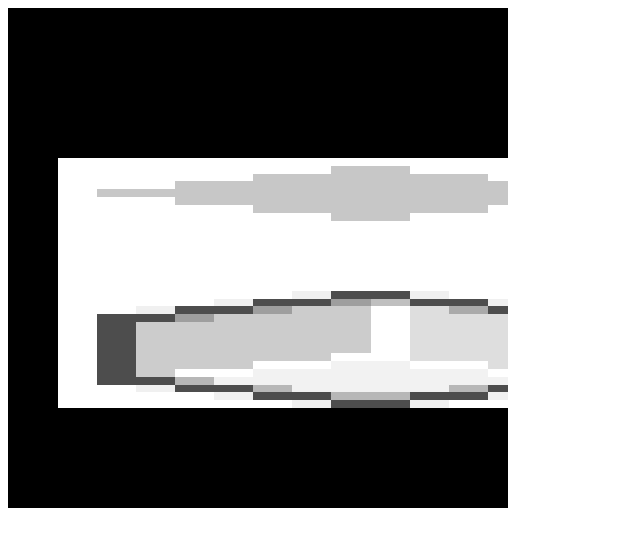
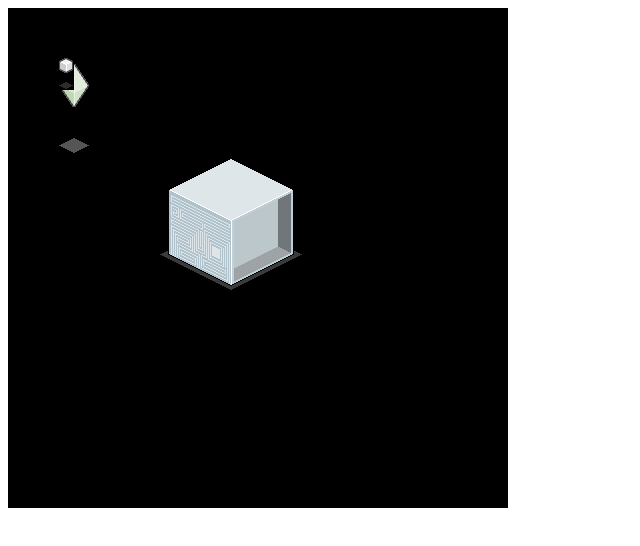
Before and after one commit to andrebaaij/Mind-your-own-empire, a plain HTML site: page 2dContext.html in a window 1280 px wide. Shown: the whole page, without its empty margins (0-640 px from the left). Drawn offline with Linux system fonts and the light colour scheme; animation ran at ten frames a second.

Commit message:
context2d save

```diff
--- a/assets/javascript/2dContext.js
+++ b/assets/javascript/2dContext.js
@@ -6,6 +6,8 @@ var cubeVertexIndexBuffer;
 
 
 function context2d(canvas) {
+    var gl;
+
     try {
         gl = canvas.getContext("experimental-webgl");
         gl.viewportWidth = canvas.width;
@@ -16,18 +18,34 @@ function context2d(canvas) {
         alert("Could not initialise WebGL, sorry :-(");
     }
 
+    this.helper.variables.texture.max_units = gl.getParameter(gl.MAX_TEXTURE_IMAGE_UNITS),
+    this.helper.gl = gl;
+
     this.initShaders();
     this.initBuffers();
-    var img = common.resources.tilesets.get("block");
-    this.initTexture(img);
 
     gl.clearColor(0.0, 0.0, 0.0, 1.0);
     gl.enable(gl.DEPTH_TEST);
+    gl.clear(gl.COLOR_BUFFER_BIT | gl.DEPTH_BUFFER_BIT)
+
 
     this.tick();
 };
 
+context2d.prototype.helper = {
+    variables : {
+        texture : {
+            current_unit : -1,
+            array : []
+        }
+    }
+};
+
+
+
 context2d.prototype.initShaders = function() {
+    var gl = this.helper.gl;
+
     var fragmentShader = this.getShader(gl, "shader-fs");
     var vertexShader = this.getShader(gl, "shader-vs");
 
@@ -50,6 +68,7 @@ context2d.prototype.initShaders = function() {
 
     // set the resolution
     shaderProgram.resolutionLocation = gl.getUniformLocation(shaderProgram, "u_resolution");
+    shaderProgram.textureresolution = gl.getUniformLocation(shaderProgram, "u_textureresolution");
     gl.uniform2f(shaderProgram.resolutionLocation, 500, 500);
 
     shaderProgram.samplerUniform = gl.getUniformLocation(shaderProgram, "uSampler");
@@ -58,24 +77,7 @@ context2d.prototype.initShaders = function() {
 
 
 context2d.prototype.initTexture = function(img) {
-//    neheTexture = gl.createTexture();
-//    neheTexture.image = new Image();
-//    neheTexture.image.onload = function () {
-//        gl.activeTexture(gl.TEXTURE0);
-//        gl.bindTexture(gl.TEXTURE_2D, neheTexture);
-//       // gl.pixelStorei(gl.UNPACK_FLIP_Y_WEBGL, true);
-//        gl.texImage2D(gl.TEXTURE_2D, 0, gl.RGBA, gl.RGBA, gl.UNSIGNED_BYTE, neheTexture.image);
-//        gl.texParameteri(gl.TEXTURE_2D, gl.TEXTURE_MAG_FILTER, gl.NEAREST);
-//        gl.texParameteri(gl.TEXTURE_2D, gl.TEXTURE_MIN_FILTER, gl.NEAREST);
-//        //gl.bindTexture(gl.TEXTURE_2D, null);
-//
-//    }.bind(this);
-//
-//    neheTexture.image.src = "./assets/nehe.gif";
-
-//    if (img.buffer) {
-//        return;
-//    }
+    var gl = this.helper.gl;
 
     var n2size = Math.pow(2, Math.ceil(Math.log(Math.max(img.width, img.height)) / Math.log(2)));
     var n2img;
@@ -87,7 +89,7 @@ context2d.prototype.initTexture = function(img) {
 
     var buffer = {};
 
-    neheTexture = buffer.texture = gl.createTexture();
+    buffer.texture = gl.createTexture();
     buffer.texture.image = n2canvas;
 
     gl.bindTexture(gl.TEXTURE_2D, buffer.texture);
@@ -95,31 +97,10 @@ context2d.prototype.initTexture = function(img) {
     gl.texParameteri(gl.TEXTURE_2D, gl.TEXTURE_MAG_FILTER, gl.NEAREST);
     gl.texParameteri(gl.TEXTURE_2D, gl.TEXTURE_MIN_FILTER, gl.NEAREST);
     gl.bindTexture(gl.TEXTURE_2D, null);
+    gl.blendFunc(gl.SRC_ALPHA, gl.ONE_MINUS_SRC_ALPHA);
+    gl.enable(gl.BLEND);
 
     buffer.position = gl.createBuffer(); // imagePositionBuffer;
-
-    //    buffer.position.height = 500;
-    //    buffer.position.width = 500
-    //    buffer.position.itemSize = 3;
-    //    buffer.position.numItems = 500*500*3;
-    //    buffer.position.vertices = [];
-
-    //    for(var i = 0; i < buffer.position.numItems; i++) {
-    //        // push x
-    //        buffer.position.vertices.push(i%buffer.position.width)
-    //
-    //        // push y
-    //        buffer.position.vertices.push(Math.floor(i/buffer.position.width))
-    //
-    //        // push z
-    //        buffer.position.vertices.push(0);
-    //    }
-    //
-    //    gl.bindBuffer(gl.ARRAY_BUFFER, buffer.position);
-    //    gl.bufferData(gl.ARRAY_BUFFER, new Float32Array(buffer.position.vertices), gl.STATIC_DRAW);
-    //    gl.vertexAttribPointer(this.shaderProgram.vertexPositionAttribute, buffer.position.itemSize, gl.FLOAT, false, 0, 0);
-
-
 
     buffer.vertexTextureCoord = gl.createBuffer(); //imageVertexTextureCoordBuffer;
     buffer.vertexTextureCoord.itemSize = 2;
@@ -129,106 +110,63 @@ context2d.prototype.initTexture = function(img) {
     buffer.vertexIndex.itemSize = 1;
     buffer.vertexIndex.numItems = 6;
 
-    gl.activeTexture(gl.TEXTURE0);
+    this.helper.variables.texture.current_unit += 1;
+    if (this.helper.variables.texture.current_unit === this.helper.variables.texture.max_units) {
+        this.helper.variables.texture.current_unit = 0;
+    }
+
+    if (this.helper.variables.texture.array[this.helper.variables.texture.current_unit]) {
+        this.helper.variables.texture.array[this.helper.variables.texture.current_unit].buffer.texture.unit_number = null;
+        this.helper.variables.texture.array[this.helper.variables.texture.current_unit].buffer.texture.unit_identifier = null;
+    }
+
+    buffer.texture.unit_number = this.helper.variables.texture.current_unit;
+    buffer.texture.unit_identifier = 'TEXTURE' + this.helper.variables.texture.current_unit;
+    this.helper.variables.texture.array[this.helper.variables.texture.current_unit] = img;
+
+    console.log(gl[buffer.texture.unit_identifier]);
+
+    gl.activeTexture(gl[buffer.texture.unit_identifier]);
     gl.bindTexture(gl.TEXTURE_2D, buffer.texture);
     gl.texImage2D(gl.TEXTURE_2D, 0, gl.RGBA, gl.RGBA, gl.UNSIGNED_BYTE, buffer.texture.image);
 
     return img.buffer = buffer;
+}
 
-//    this.ACTIVE_MAX_COMBINED_TEXTURE_IMAGE_UNITS += 1;
-//    if (this.ACTIVE_MAX_COMBINED_TEXTURE_IMAGE_UNITS === this.MAX_COMBINED_TEXTURE_IMAGE_UNITS) {
-//        this.ACTIVE_MAX_COMBINED_TEXTURE_IMAGE_UNITS = 0;
-//    }
-//
-//    var glActiveTextureReference = 'TEXTURE' + this.ACTIVE_MAX_COMBINED_TEXTURE_IMAGE_UNITS
-//
-//    gl.activeTexture(gl[glActiveTextureReference]);
-//    gl.bindTexture(gl.TEXTURE_2D, texture);
-//    gl.texImage2D(gl.TEXTURE_2D, 0, gl.RGBA, gl.RGBA, gl.UNSIGNED_BYTE, texture.image);
-//
-//    return texture.glActiveTextureReference = glActiveTextureReference;
+context2d.prototype.initBuffers = function() {
+    var gl = this.helper.gl;
 
+    cubeVertexPositionBuffer = gl.createBuffer();
+    cubeVertexPositionBuffer.itemSize = 3;
+    cubeVertexPositionBuffer.numItems = 4;
 
+    cubeVertexIndexBuffer = gl.createBuffer();
+    cubeVertexIndexBuffer.itemSize = 1;
+    cubeVertexIndexBuffer.numItems = 6;
 
-
+    cubeVertexTextureCoordBuffer = gl.createBuffer();
+    cubeVertexTextureCoordBuffer.itemSize = 2;
+    cubeVertexTextureCoordBuffer.numItems = 4;
 
 }
 
-context2d.prototype.initBuffers = function() {
-    cubeVertexPositionBuffer = gl.createBuffer();
-    gl.bindBuffer(gl.ARRAY_BUFFER, cubeVertexPositionBuffer);
-    var x = 50,
-        y = 150,
-        width = 1250,
-        height = 250;
+context2d.prototype.tick = function() {
+    var gl = this.helper.gl;
 
+    requestAnimationFrame(this.tick.bind(this));
 
-    vertices = [
-        x,y,1,
-        x+width,y,1,
-        x+width,y+height,1,
-        x,y+height,1
-    ]
+    //gl.clear(gl.COLOR_BUFFER_BIT | gl.DEPTH_BUFFER_BIT);
 
-    gl.bufferData(gl.ARRAY_BUFFER, new Float32Array(vertices), gl.STATIC_DRAW);
-    cubeVertexPositionBuffer.itemSize = 3;
-    cubeVertexPositionBuffer.numItems = 4;
+    for (var i = 0; i < 100; i++) {
+        var img = common.resources.tilesets.get("block");
+        this.drawImage(img, 50, 50);
+    }
 
-    cubeVertexTextureCoordBuffer = gl.createBuffer();
-    gl.bindBuffer(gl.ARRAY_BUFFER, cubeVertexTextureCoordBuffer);
-    var textureCoords = [
-      // Front face
-      0.0, 0.0,
-      1.0, 0.0,
-      1.0, 1.0,
-      0.0, 1.0
-    ];
-    gl.bufferData(gl.ARRAY_BUFFER, new Float32Array(textureCoords), gl.STATIC_DRAW);
-    cubeVertexTextureCoordBuffer.itemSize = 2;
-    cubeVertexTextureCoordBuffer.numItems = 4;
+    var img = common.resources.tilesets.get("mind");
+    this.drawImage(img, 150, 150);
 
-    cubeVertexIndexBuffer = gl.createBuffer();
-    gl.bindBuffer(gl.ELEMENT_ARRAY_BUFFER, cubeVertexIndexBuffer);
-    var cubeVertexIndices = [
-        0, 1, 2,
-        0, 2, 3
-    ];
-    gl.bufferData(gl.ELEMENT_ARRAY_BUFFER, new Uint16Array(cubeVertexIndices), gl.STATIC_DRAW);
-    cubeVertexIndexBuffer.itemSize = 1;
-    cubeVertexIndexBuffer.numItems = 6;
-}
-
-context2d.prototype.tick = function() {
-    requestAnimationFrame(this.tick.bind(this));
-    this.drawScene();
-}
-
-context2d.prototype.drawScene = function() {
-    var img = common.resources.tilesets.get("block");
-    this.drawImage(img);
-    this.initTexture(img);
-
-
-
-
-
-
-
-    //gl.viewport(0, 0, gl.viewportWidth, gl.viewportHeight);
-    gl.clear(gl.COLOR_BUFFER_BIT | gl.DEPTH_BUFFER_BIT);
-
-    gl.bindBuffer(gl.ARRAY_BUFFER, cubeVertexPositionBuffer);
-    gl.vertexAttribPointer(shaderProgram.vertexPositionAttribute, cubeVertexPositionBuffer.itemSize, gl.FLOAT, false, 0, 0);
-
-    gl.bindBuffer(gl.ARRAY_BUFFER, cubeVertexTextureCoordBuffer);
-    gl.vertexAttribPointer(shaderProgram.textureCoordAttribute, cubeVertexTextureCoordBuffer.itemSize, gl.FLOAT, false, 0, 0);
-
-    gl.activeTexture(gl.TEXTURE0);
-    gl.bindTexture(gl.TEXTURE_2D, neheTexture);
-    gl.uniform1i(shaderProgram.samplerUniform, 0);
-
-    gl.bindBuffer(gl.ELEMENT_ARRAY_BUFFER, cubeVertexIndexBuffer);
-    gl.drawElements(gl.TRIANGLES, cubeVertexIndexBuffer.numItems, gl.UNSIGNED_SHORT, 0);
+    var img = common.resources.tilesets.get("tower");
+    this.drawImage(img, 50, 50);
 }
 
 context2d.prototype.getShader = function(gl, id) {
@@ -266,24 +204,6 @@ context2d.prototype.getShader = function(gl, id) {
     return shader;
 }
 
-
-
-
-
-
-
-
-
-
-
-
-
-
-
-
-
-
-
 /*
 
     Extra
@@ -292,107 +212,121 @@ context2d.prototype.getShader = function(gl, id) {
 
 
 context2d.prototype.drawImage = function () {
+    var gl = this.helper.gl;
+
     var params = {};
 
     // Default settings
     params.img = arguments[0];
+
     // If the image is not loaded yet, we can stop this.
     if (!params.img || !params.img.complete) {
         return;
     }
 
-//    params.width = params.img.width;
-//    params.height = params.img.height;
-//    params.sx = 0;
-//    params.sy = 0;
-//    params.swidth = params.img.width;
-//    params.sheight = params.img.height;
-//
-//    if (arguments.length === 3) {
-//        // context.drawImage(img,x,y);
-//        params.x = arguments[1];
-//        params.y = arguments[2];
-//    } else if (arguments.length === 5) {
-//        // context.drawImage(img,x,y,width,height);
-//        params.x = arguments[1];
-//        params.y = arguments[2];
-//        params.width = arguments[3];
-//        params.height = arguments[4];
-//    } else if (arguments.length === 9) {
-//        // context.drawImage(img,sx,sy,swidth,sheight,x,y,width,height);
-//        params.sx = arguments[1];
-//        params.sy = arguments[2];
-//        params.swidth = arguments[3];
-//        params.sheight = arguments[4];
-//        params.x = arguments[5];
-//        params.y = arguments[6];
-//        params.width = arguments[7];
-//        params.height = arguments[8];
-//    } else {
-//        // incorrect number of arguments.
-//        return;
-//    }
-//
+    params.width = params.img.width;
+    params.height = params.img.height;
+    params.sx = 0;
+    params.sy = 0;
+    params.swidth = params.img.width;
+    params.sheight = params.img.height;
+
+    if (arguments.length === 3) {
+        // context.drawImage(img,x,y);
+        params.x = arguments[1];
+        params.y = arguments[2];
+    } else if (arguments.length === 5) {
+        // context.drawImage(img,x,y,width,height);
+        params.x = arguments[1];
+        params.y = arguments[2];
+        params.width = arguments[3];
+        params.height = arguments[4];
+    } else if (arguments.length === 9) {
+        // context.drawImage(img,sx,sy,swidth,sheight,x,y,width,height);
+        params.sx = arguments[1];
+        params.sy = arguments[2];
+        params.swidth = arguments[3];
+        params.sheight = arguments[4];
+        params.x = arguments[5];
+        params.y = arguments[6];
+        params.width = arguments[7];
+        params.height = arguments[8];
+    } else {
+        // incorrect number of arguments.
+        return;
+    }
+
     // If the image is not buffered yet, buffer it now.
     if (!params.img.buffer) {
-        params.img.buffer = this.bufferImage(params.img);
+        //params.img.buffer = this.bufferImage(params.img);
+        this.initTexture(params.img);
     }
 //
 //    // If the texture is not activate anymore, activate it.
 //    if (!params.img.buffer.texture.glActiveTextureReference) {
 //        params.img.buffer.texture.glActiveTextureReference = this.activateTexture(params.img.buffer.texture);
 //    }
-//
-//    params.img.buffer.position.vertices = [
-//    50, 50, 1.0,
-//     0, 50, 1.0,
-//    50,  0, 1.0,
-//     0,  0, 1.0
-//    ];
-//
-//    params.img.buffer.textureCoords = [
-//        50, 50,
-//         0, 50,
-//         0, 0,
-//        50, 0
-//    ];
-//
-//    params.img.buffer.cubeVertexIndices = [
-//        0, 1, 2,
-//        0, 2, 3
-//    ];
-//
-//    // If the texturesize has changed, assign it again.
-//    if (params.img.buffer.texture.image.width !== this.resolutionSize) {
-//        gl.uniform2f(this.shaderProgram.textureresolutionLocation,
-//            params.img.buffer.texture.image.width,
-//            params.img.buffer.texture.image.height);
-//
-//        this.resolutionSize = params.img.buffer.texture.image.width;
-//    }
-//
-//    gl.bindBuffer(gl.ARRAY_BUFFER, params.img.buffer.position);
-//    gl.bufferData(gl.ARRAY_BUFFER, new Float32Array(params.img.buffer.position.vertices), gl.STATIC_DRAW);
-//    gl.vertexAttribPointer(this.shaderProgram.vertexPositionAttribute, params.img.buffer.position.itemSize, gl.FLOAT, false, 0, 0);
-//
-//    // look up where the vertex data needs to go.
-//    var positionLocation = gl.getAttribLocation(this.shaderProgram, "a_position");
-//    gl.enableVertexAttribArray(positionLocation);
-//    gl.vertexAttribPointer(positionLocation, 2, gl.FLOAT, false, 0, 0);
-//
-//    gl.bindBuffer(gl.ELEMENT_ARRAY_BUFFER, params.img.buffer.vertexIndex);
-//    gl.bufferData(gl.ELEMENT_ARRAY_BUFFER, new Uint16Array(params.img.buffer.cubeVertexIndices), gl.STATIC_DRAW);
-//
-//    gl.bindBuffer(gl.ARRAY_BUFFER, params.img.buffer.vertexTextureCoord);
-//    gl.bufferData(gl.ARRAY_BUFFER, new Float32Array(params.img.buffer.textureCoords), gl.STREAM_DRAW);
-//    gl.vertexAttribPointer(this.shaderProgram.textureCoordAttribute, params.img.buffer.vertexTextureCoord.itemSize, gl.FLOAT, false, 0, 0);
-//
-//
-//    //gl.activeTexture(gl[params.img.buffer.texture.glActiveTextureReference]);
-//
-//    //gl.uniform1i(this.shaderProgram.samplerUniform, 0);
-//
-//    gl.bindBuffer(gl.ELEMENT_ARRAY_BUFFER, params.img.buffer.vertexIndex);
-//    this.setMatrixUniforms(gl);
-//    gl.drawElements(gl.TRIANGLES, params.img.buffer.vertexIndex.numItems, gl.UNSIGNED_SHORT, 0);
+
+    //gl.viewport(0, 0, gl.viewportWidth, gl.viewportHeight);
+
+    gl.activeTexture(gl[params.img.buffer.texture.unit_identifier]);
+    gl.bindTexture(gl.TEXTURE_2D, params.img.buffer.texture);
+
+    gl.bindBuffer(gl.ARRAY_BUFFER, cubeVertexPositionBuffer);
+    var x = params.x,
+        y = params.y,
+        width = params.width,
+        height = params.height;
+
+    var vertices = [
+        x,y,1,
+        x+width,y,1,
+        x+width,y+height,1,
+        x,y+height,1
+    ]
+    gl.bufferData(gl.ARRAY_BUFFER, new Float32Array(vertices), gl.STATIC_DRAW);
+
+
+    gl.uniform2f(shaderProgram.textureresolution, params.img.buffer.texture.image.width, params.img.buffer.texture.image.height);
+    gl.bindBuffer(gl.ARRAY_BUFFER, cubeVertexTextureCoordBuffer);
+
+    var x = params.sx,
+        y = params.sy,
+        width = params.swidth,
+        height = params.sheight;
+
+    var textureCoords = [
+        x,y,
+        x+width,y,
+        x+width,y+height,
+        x,y+height
+    ]
+
+    gl.bufferData(gl.ARRAY_BUFFER, new Float32Array(textureCoords), gl.STATIC_DRAW);
+
+
+
+    gl.bindBuffer(gl.ELEMENT_ARRAY_BUFFER, cubeVertexIndexBuffer);
+    var cubeVertexIndices = [
+        0, 1, 2,
+        0, 2, 3
+    ];
+    gl.bufferData(gl.ELEMENT_ARRAY_BUFFER, new Uint16Array(cubeVertexIndices), gl.STATIC_DRAW);
+
+
+    //gl.clear(gl.COLOR_BUFFER_BIT | gl.DEPTH_BUFFER_BIT);
+
+    gl.bindBuffer(gl.ARRAY_BUFFER, cubeVertexPositionBuffer);
+    gl.vertexAttribPointer(shaderProgram.vertexPositionAttribute, cubeVertexPositionBuffer.itemSize, gl.FLOAT, false, 0, 0);
+
+    gl.bindBuffer(gl.ARRAY_BUFFER, cubeVertexTextureCoordBuffer);
+    gl.vertexAttribPointer(shaderProgram.textureCoordAttribute, cubeVertexTextureCoordBuffer.itemSize, gl.FLOAT, false, 0, 0);
+
+    gl.activeTexture(gl[params.img.buffer.texture.unit_identifier]);
+    gl.uniform1i(shaderProgram.samplerUniform, params.img.buffer.texture.unit_number);
+
+    gl.bindBuffer(gl.ELEMENT_ARRAY_BUFFER, cubeVertexIndexBuffer);
+    //gl.activeTexture(gl[params.img.buffer.texture.unit_number]);
+    gl.drawElements(gl.TRIANGLES, cubeVertexIndexBuffer.numItems, gl.UNSIGNED_SHORT, 0);
+
 };
```
Also changed, not shown: 2dContext.html (+2 -2 lines).
